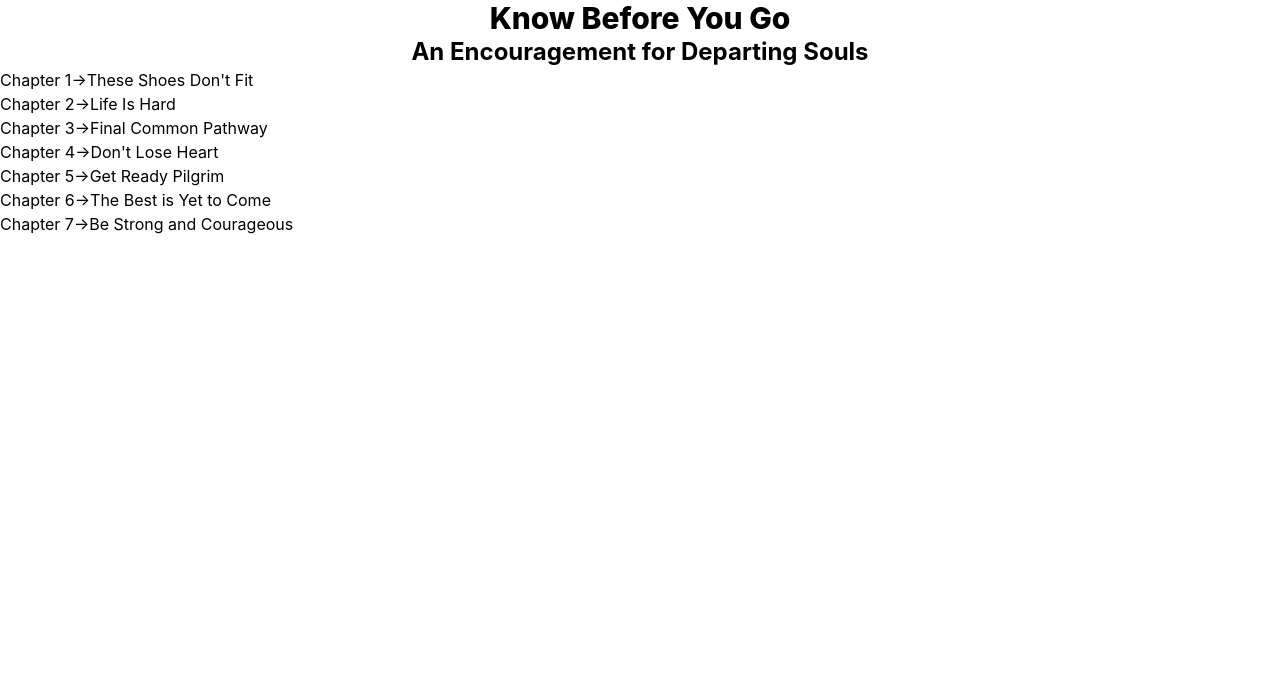
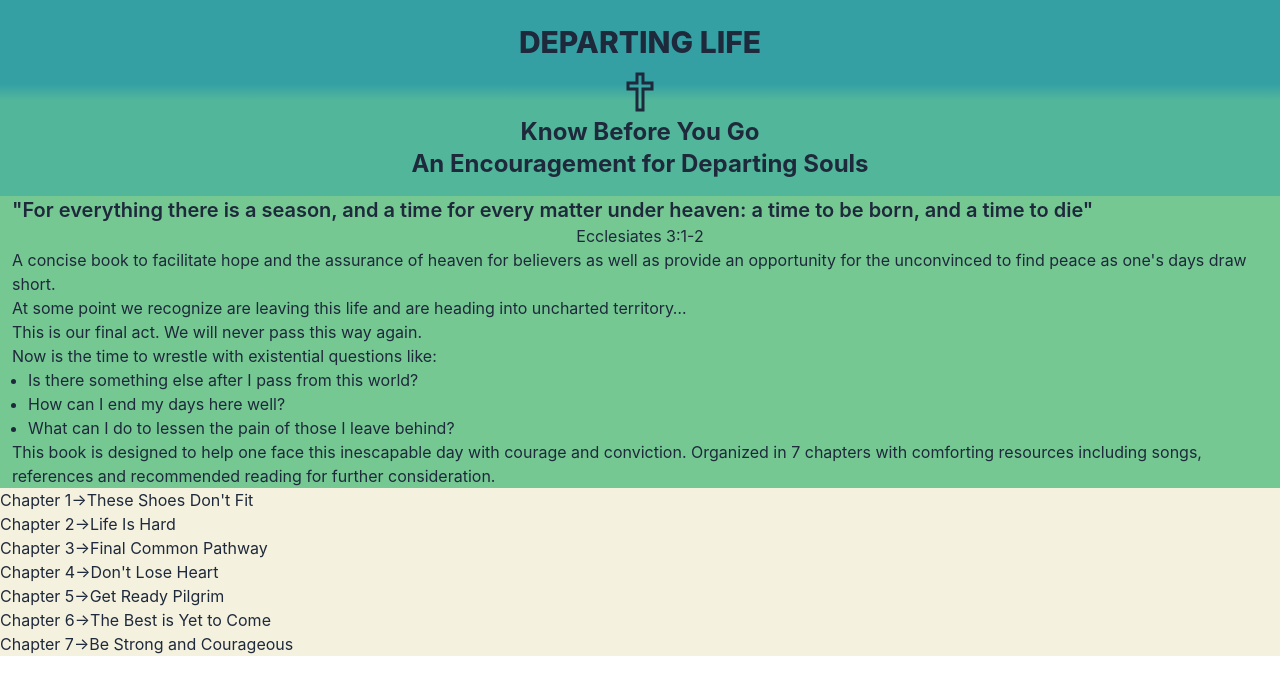
Before and after one commit to connorwarme/knowbeforeyougo, a React (Vite) app: page / in a window 1280 px wide. Shown: the top 694 px of the page. Built offline with nearby package versions, Linux system fonts and the light colour scheme.

Commit message:
VS crashed, not sure where I was at on all these

```diff
--- a/package.json
+++ b/package.json
@@ -11,7 +11,8 @@
   },
   "dependencies": {
     "react": "^18.2.0",
-    "react-dom": "^18.2.0"
+    "react-dom": "^18.2.0",
+    "react-icons": "^5.2.1"
   },
   "devDependencies": {
     "@types/react": "^18.2.66",
--- a/src/App.jsx
+++ b/src/App.jsx
@@ -1,13 +1,15 @@
 // import { useState } from "react";
 import Intro from "./components/Intro";
 import Accordion from "./components/Accordion";
+import MainText from "./components/MainText";
 
 function App() {
   return (
-    <>
+    <div className="text-slate-800 bg-offwhite bg-slate">
       <Intro />
+      <MainText />
       <Accordion />
-    </>
+    </div>
   );
 }
 
--- a/src/components/Intro.jsx
+++ b/src/components/Intro.jsx
@@ -1,8 +1,19 @@
+import { FaCross } from "react-icons/fa";
+import { LiaCrossSolid } from "react-icons/lia";
+
 export default function Intro() {
   return (
     <div className="text-center">
-      <h1 className="text-3xl font-extrabold">Know Before You Go</h1>
-      <h2 className="text-2xl font-bold">An Encouragement for Departing Souls</h2>
+    <div>
+      <h1 className="text-3xl font-extrabold uppercase bg-deep py-6">Departing Life</h1>
+      <div className="bg-gradient-to-b from-deep to-aqua flex justify-center">
+        <LiaCrossSolid className="h-12 w-12 -m-4" />
+      </div>
+      <div className="bg-aqua py-4">
+        <h2 className="text-2xl font-bold">Know Before You Go</h2>
+        <h2 className="text-2xl font-bold">An Encouragement for Departing Souls</h2>
+      </div>
+    </div>
     </div>
   )
 }
--- /dev/null
+++ b/src/components/MainText.jsx
@@ -0,0 +1,38 @@
+const MainText = () => {
+  return (
+    <div className="px-3 bg-pool">
+    <div>
+      <p className="text-xl font-semibold">&quot;For everything there is a season, and a time for every matter under heaven: a time to be born, and a time to die&quot;</p>
+      <p className="text-center">Ecclesiates 3:1-2</p>
+    </div>
+      <div>
+        A concise book to facilitate hope and the assurance of heaven for
+        believers as well as provide an opportunity for the unconvinced to find
+        peace as one&apos;s days draw short.
+      </div>
+      <div>
+        At some point we recognize are leaving this life and are heading into
+        uncharted territory…
+      </div>
+      <div>
+        This is our final act. We will never pass this way again.
+      </div>
+      <div>
+        Now is the time to wrestle with existential questions like:
+        <ul className="list-disc ml-4">
+          <li>Is there something else after I pass from this world?</li>
+          <li>How can I end my days here well?</li>
+          <li>What can I do to lessen the pain of those I leave behind?</li>
+        </ul>
+      </div>
+      <div>
+        This book is designed to help one face this inescapable day with courage
+        and conviction. Organized in 7 chapters with comforting resources
+        including songs, references and recommended reading for further
+        consideration.
+      </div>
+    </div>
+  );
+};
+
+export default MainText;
--- a/tailwind.config.js
+++ b/tailwind.config.js
@@ -13,6 +13,11 @@ export default {
         night: "#3d405b",
         sage: "#81b29a",
         shell: "#f2cc8f",
+
+        moss: "#99d98c",
+        pool: "#76c893",
+        aqua: "#52b69a",
+        deep: "#34a0a4",
       },
     },
   },
```
Also changed, not shown: 1 other file (tests, documents, lock files or other folders).
